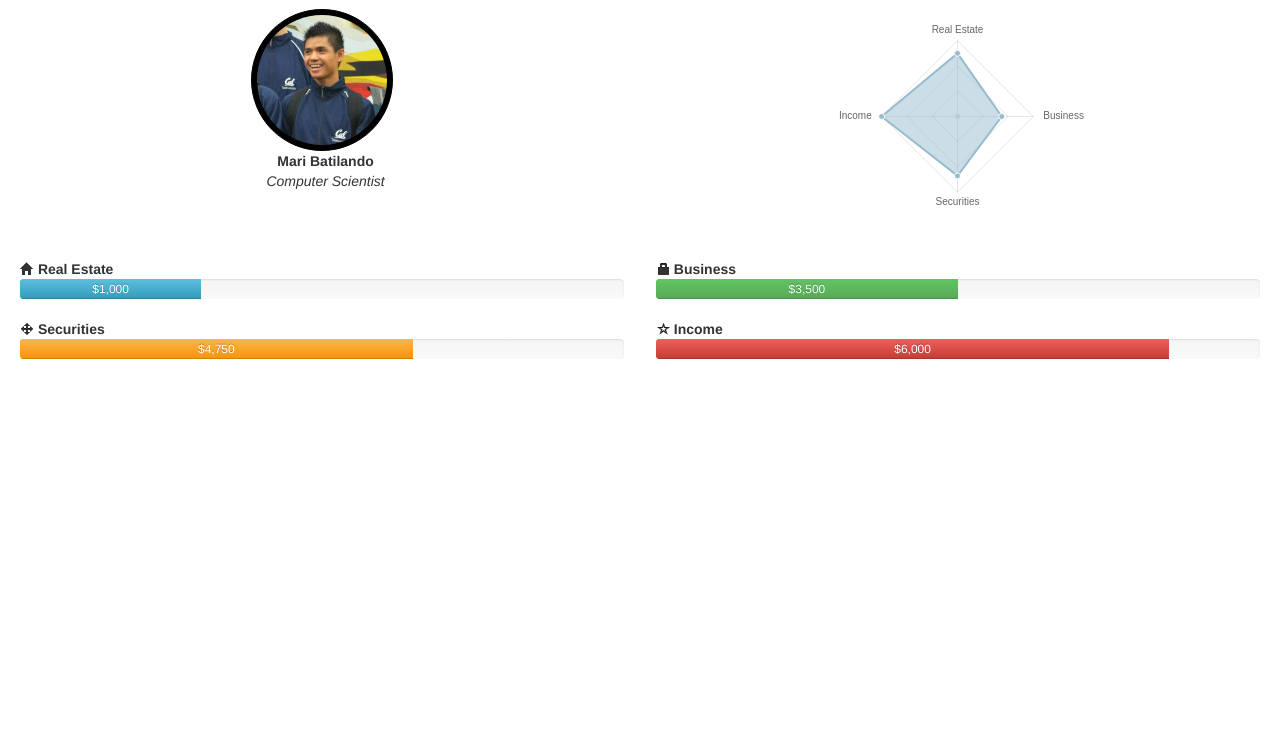
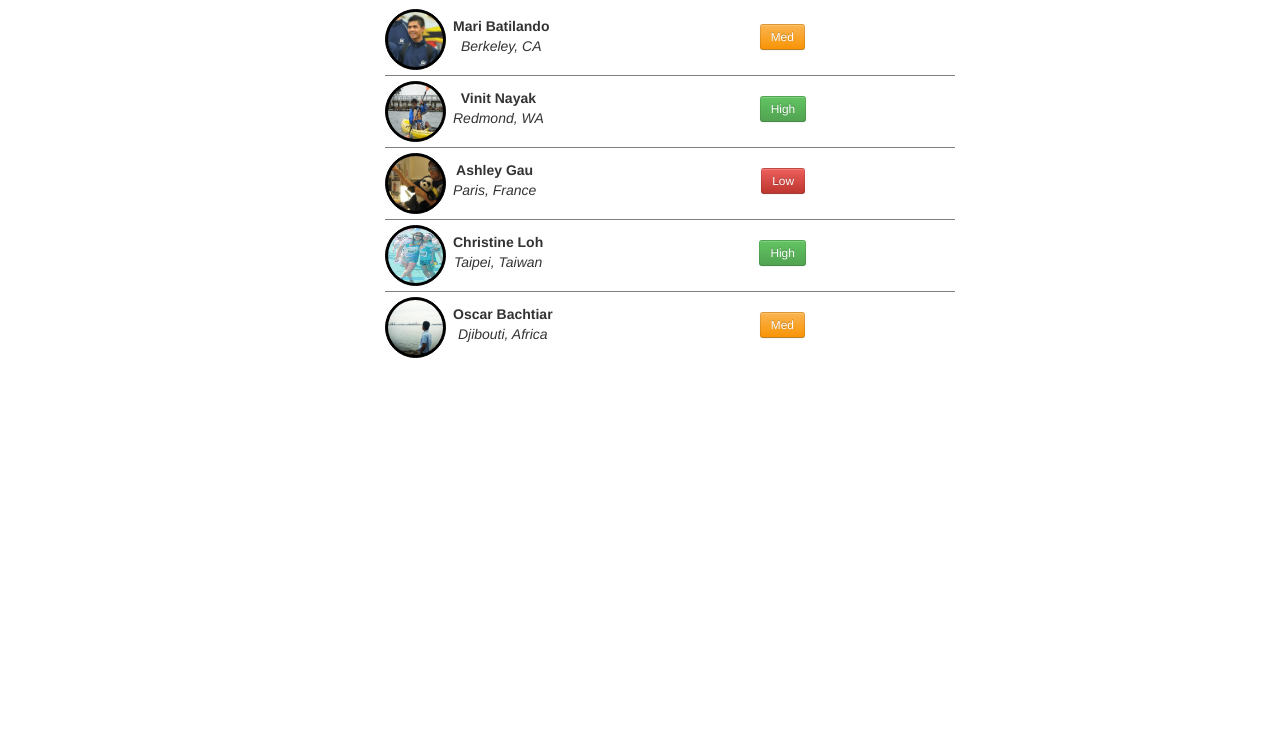
Before and after one commit to mbatilando/bigDataProj, a plain HTML site: page results.html in a window 1280 px wide. Shown: the part 51-800 px from the top of the page. Drawn offline with Linux system fonts and the light colour scheme.

Commit message:
finished results page

```diff
--- a/assets/css/custom.css
+++ b/assets/css/custom.css
@@ -7,6 +7,7 @@
     border-radius: 50%; /* border-radius is equal to 50 percent of a general width, actually 25 pixels, here and a circle was got(there is also with prefix - moz and - o) */
     box-shadow: 0px 1px 1px 1px #fff /* across displacement, vertical displacement, smearing, increase and color */
 }
+
 .avatar img{ /* selector for a picture which is "inside" the avatar class */
     display: block; /* a picture is being displayed as a block, by a width it will be equal to the parent(in the div) */
     width: 100%; /* width 100% */
@@ -14,6 +15,18 @@
     margin: 0; /* external margin is lacking */
     border-radius: 50%; /* read above */
 }
+
+.avatarResult{ /* selector for avatar class*/
+    background: #000; /* background */
+    width: 55px;
+    height: 55px;
+    padding: 2px; /* internal padding ( top, right, bottom, left) */
+    border: 1px solid #000; /* border(width, type, color) */
+    border-radius: 50%; /* border-radius is equal to 50 percent of a general width, actually 25 pixels, here and a circle was got(there is also with prefix - moz and - o) */
+    box-shadow: 0px 1px 1px 1px #fff /* across displacement, vertical displacement, smearing, increase and color */
+}
+
+
 
 #profile {
     margin: 0 auto;
@@ -38,3 +51,22 @@
     float: none;
     text-align: center;
 }
+
+.confidence {
+    text-align: center;
+    float: none;
+}
+
+#results2 {
+    margin: 0 auto;
+    float: none;
+    text-align: center;
+    border-width: 0px;
+}
+
+
+#acontainer {
+    text-align: center;
+    border-width: 0px;
+    font-size: 20px;
+}
--- a/results.html
+++ b/results.html
@@ -3,7 +3,7 @@
 <html lang="en">
   <head>
     <meta charset="utf-8">
-    <title>Bootstrap, from Twitter</title>
+    <title>Search Results</title>
     <meta name="viewport" content="width=device-width, initial-scale=1.0">
     <meta name="description" content="">
     <meta name="author" content="">
@@ -35,92 +35,96 @@
   </head>
 
   <body>
-    <div id="profile" class="container-fluid">
-      <div class="row-fluid">
-        <div class="span12">
-          <div class="span6">
-            <img id="profilepic" src="assets/img/profilepic.jpg" class="avatar"></img>
-            <div id="info" style="padding-top: 0px; padding-left: 7px">
-              <b>Mari Batilando</b><br>
-              <i>Computer Scientist</i>
-            </div>
-          </div>
-          <div class="span6" style="margin-top:-30px">
-            <canvas id="canvas" height="275" width="275"></canvas>
-          </div>
+
+    <div class="navbar navbar-fixed-top">
+      <div class="navbar-inner">
+        <div id="acontainer" class="container">
+         <div id="backButton" style=""><a href="#" class="btn btn-medium"><i class="icon-arrow-left"></i></a> Search Results</div>
         </div>
       </div>
     </div>
 
-    <div class="container-fluid" style="margin-top:-30px;">
-      <div class="row-fluid">
+
+    <div id="results2" class="span12">
+      <div class="offset3 span6 ">
+
+        <div class="row-fluid" style="padding-bottom: 5px">
           <div class="span12">
-          <div class="span6">
-              <i class="icon-home"></i> <b>Real Estate</b>
-              <div class="progress progress-info">
-                <div class="bar" style="width: 30%">$1,000</div>
+            <div>
+              <img id="profilepic" src="assets/img/profilepic.jpg" class="avatarResult" style="float:left"></img>
+                <div id="info" style="float: left; margin-top: 7px; padding-top: 0px; padding-left: 7px">
+                  <b>Mari Batilando</b><br>
+                  <i>Berkeley, CA</i>
                 </div>
-          </div>
-
-            <div class="span6">
-              <i class="icon-lock"></i> <b>Business</b>
-              <div class="progress progress-success">
-                <div class="bar" style="width: 50%">$3,500</div>
-              </div>
+                <button class="btn btn-warning btn-small" style="margin-left: 60px; margin-top: 15px">Med</button>
             </div>
           </div>
         </div>
 
-        <div class="row-fluid">
+        <div class="row-fluid customRow" style="padding-bottom: 5px; padding-top: 5px; border-top: 1px solid gray">
           <div class="span12">
-             <div class="span6">
-              <i class="icon-move"></i> <b>Securities</b>
-              <div class="progress progress-warning">
-                <div class="bar" style="width: 65%">$4,750</div>
+            <div>
+              <img id="profilepic" src="assets/img/vinit.jpg" class="avatarResult" style="float:left"></img>
+            <div id="info" style="float: left; margin-top: 7px; padding-top: 0px; padding-left: 7px">
+              <b>Vinit Nayak</b><br>
+              <i>Redmond, WA</i>
             </div>
-            </div>
-
-            <div class="span6">
-              <i class="icon-star-empty"></i> <b>Income</b>
-              <div class="progress progress-danger">
-                <div class="bar" style="width: 85%">$6,000</div>
-              </div>
-            </div>
+            <button class="btn btn-success btn-small" style="margin-left: 67px; margin-top: 15px">High</button>
             </div>
           </div>
         </div>
 
-      <div id="canvasrow" class="row-fluid">
+
+        <div class="row-fluid" style="padding-bottom: 5px; padding-top: 5px; border-top: 1px solid gray">
           <div class="span12">
+            <div>
+              <img id="profilepic" src="assets/img/ashley.jpg" class="avatarResult" style="float:left"></img>
+            <div id="info" style="float: left; margin-top: 7px; padding-top: 0px; padding-left: 7px">
+              <b>Ashley Gau</b><br>
+              <i>Paris, France</i>
+            </div>
+            <button class="btn btn-danger btn-small" style="margin-left: 75px; margin-top: 15px">Low</button>
+            </div>
+          </div>
+        </div>
+
+
+        <div class="row-fluid" style="padding-bottom: 5px; padding-top: 5px; border-top: 1px solid gray">
+          <div class="span12">
+            <div>
+               <img id="profilepic" src="assets/img/christine.jpg" class="avatarResult" style="float:left"></img>
+            <div id="info" style="float: left; margin-top: 7px; padding-top: 0px; padding-left: 7px">
+              <b>Christine Loh</b><br>
+              <i>Taipei, Taiwan</i>
+            </div>
+            <button class="btn btn-success btn-small" style="margin-left: 67px; margin-top: 15px">High</button>
+            </div>
+          </div>
+        </div>
+
+
+
+        <div class="row-fluid" style="padding-bottom: 5px; padding-top: 5px; border-top: 1px solid gray">
+          <div class="span12">
+            <div>
+              <img id="profilepic" src="assets/img/oscar.jpg" class="avatarResult" style="float:left"></img>
+            <div id="info" style="float: left; margin-top: 7px; padding-top: 0px; padding-left: 7px">
+              <b>Oscar Bachtiar</b><br>
+              <i>Djibouti, Africa</i>
+            </div>
+            <button class="btn btn-warning btn-small" style="margin-left: 57px; margin-top: 15px">Med</button>
+            </div>
+          </div>
+        </div>
 
       </div>
     </div>
 
-  <script>
 
-    var radarChartData = {
-      labels : ["Real Estate","Business","Securities","Income"],
-      datasets : [
-        {
-          fillColor : "rgba(120,120,220,0.5)",
-          strokeColor : "rgba(220,220,220,1)",
-          pointColor : "rgba(220,220,220,1)",
-          pointStrokeColor : "#fff",
-          data : [0,0,0,0]
-        },
-        {
-          fillColor : "rgba(151,187,205,0.5)",
-          strokeColor : "rgba(151,187,205,1)",
-          pointColor : "rgba(151,187,205,1)",
-          pointStrokeColor : "#fff",
-          data : [50,35,47,60]
-        }
-      ]
 
-    }
 
-  var myRadar = new Chart(document.getElementById("canvas").getContext("2d")).Radar(radarChartData,{scaleShowLabels : false, pointLabelFontSize : 10});
 
-  </script>
+
+
   </body>
 </html>
```
Also changed, not shown: profile.html (+22 -11 lines), assets/img/ashley.jpg (added), assets/img/christine.jpg (added), assets/img/oscar.jpg (added), assets/img/vinit.jpg (added). Lines whose indentation alone changed are shown as unchanged.
